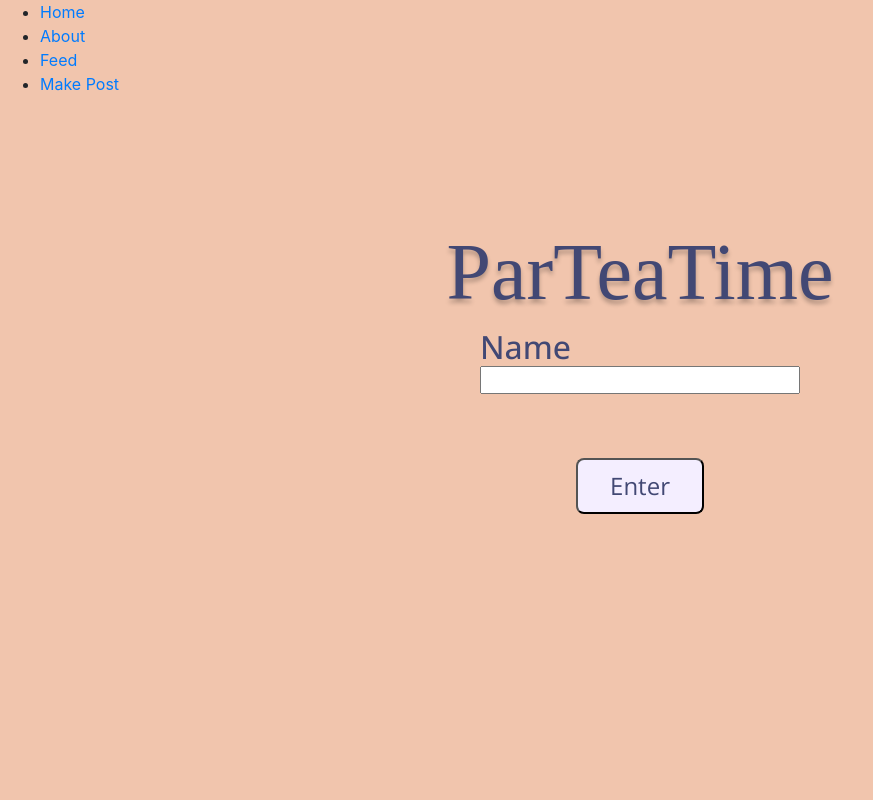
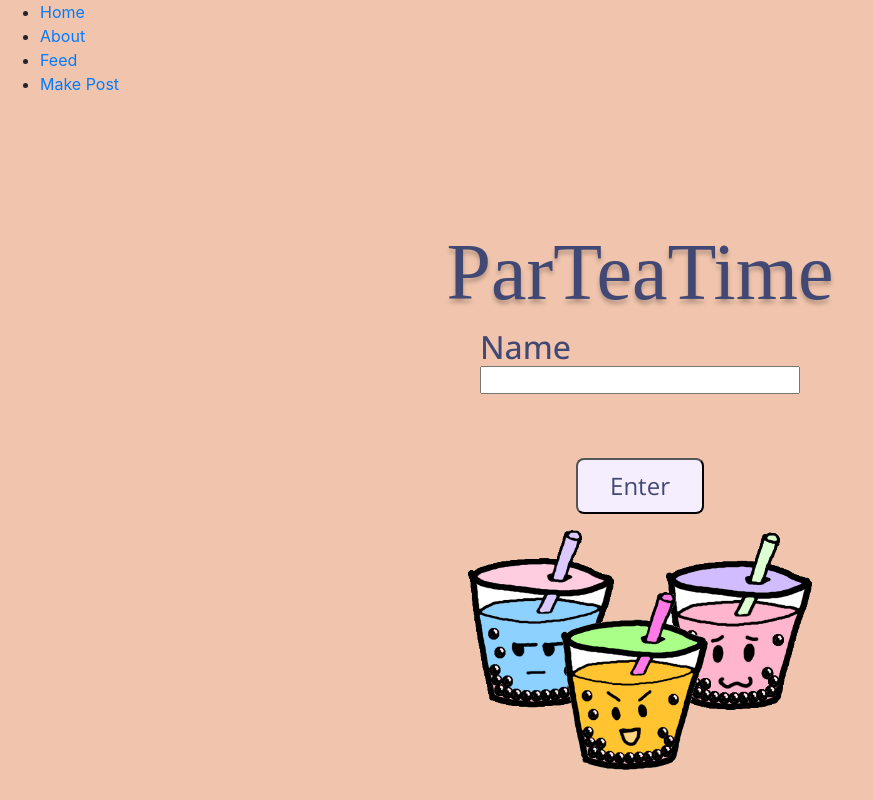
Before and after one commit to Boba-D-s-TEAmember/ParTeaTime, a React (Create React App) app in the folder client/: page / in a window 1280 px wide. Shown: the whole page, without its empty margins (0-873 px from the left). Built offline with nearby package versions, Linux system fonts and the light colour scheme; a web font is replaced by a local one.

Commit message:
Added links to the buttons, and a Carol's photo in the main page

```diff
--- a/client/src/App.css
+++ b/client/src/App.css
@@ -69,3 +69,14 @@ body {
   background-color: aliceblue;
 
 }
+img{
+  height: 15rem;
+}
+
+.imgo{
+  display: flex;
+  justify-content: center;
+  align-self: center;
+  margin-top: 1rem;
+  object-fit: contain;
+}
--- a/client/src/views/About.jsx
+++ b/client/src/views/About.jsx
@@ -11,10 +11,10 @@ function About(props) {
         <h2 className="header4">We are so happy to have you here! We created this as a way to connect different boba or tea enthusiasts together. We will connect people with others who are “drinking” the same boba flavors as them to chat, and share anything related to boba. We will give you the option to upload your own photos, captions and titles. Grab a comforting hot drink and get the coffee shop experience.</h2>
       <div className="test">
         <div className="button">
-        <button>Take the Bobba Quiz</button>
+        <button onClick={e =>  window.location.href='/BobaQuiz'} >Take the Boba Quiz</button>
         </div>
         <div className="button">
-        <button>Go to Our Feed</button>
+        <button onClick={e =>  window.location.href='/Feed'}>Go to Our Feed</button>
         </div>
       </div>
       </div>
--- a/client/src/views/Login.jsx
+++ b/client/src/views/Login.jsx
@@ -1,4 +1,5 @@
 import React from "react";
+import logo from '../multiboba.png';
 import { useState } from "react";
 
 
@@ -19,8 +20,9 @@ function Login(props) {
       </div>
 
       <div className="button">
-      <button /* onClick={} */>Enter</button>
+      <button onClick={e =>  window.location.href='/About'} >Enter</button>
       </div>
+      <div className="imgo"><img src={logo} className="img" alt="logo" /></div>
     </div>
   );
 }
```
Also changed, not shown: client/src/multiboba.png (added).
